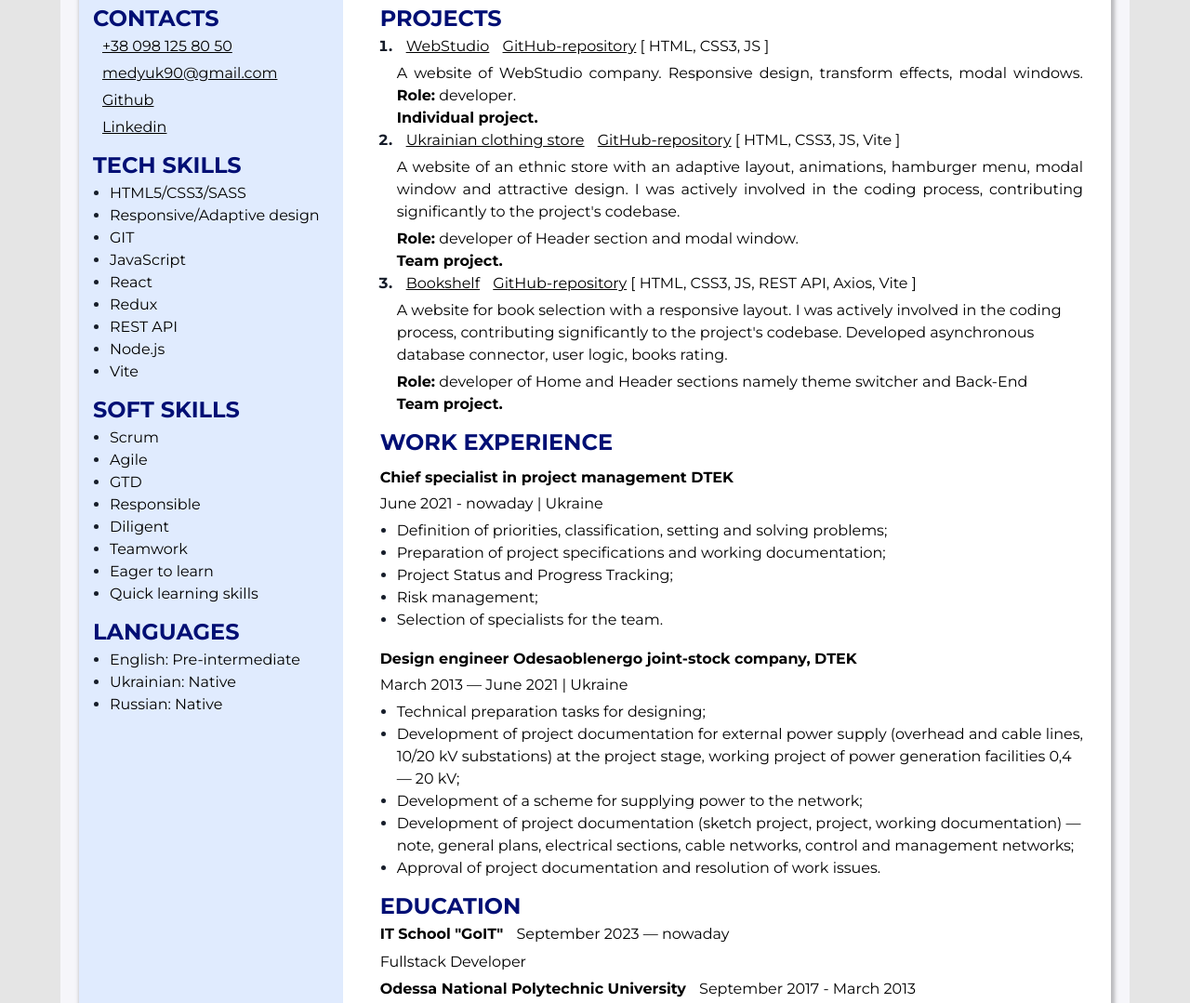
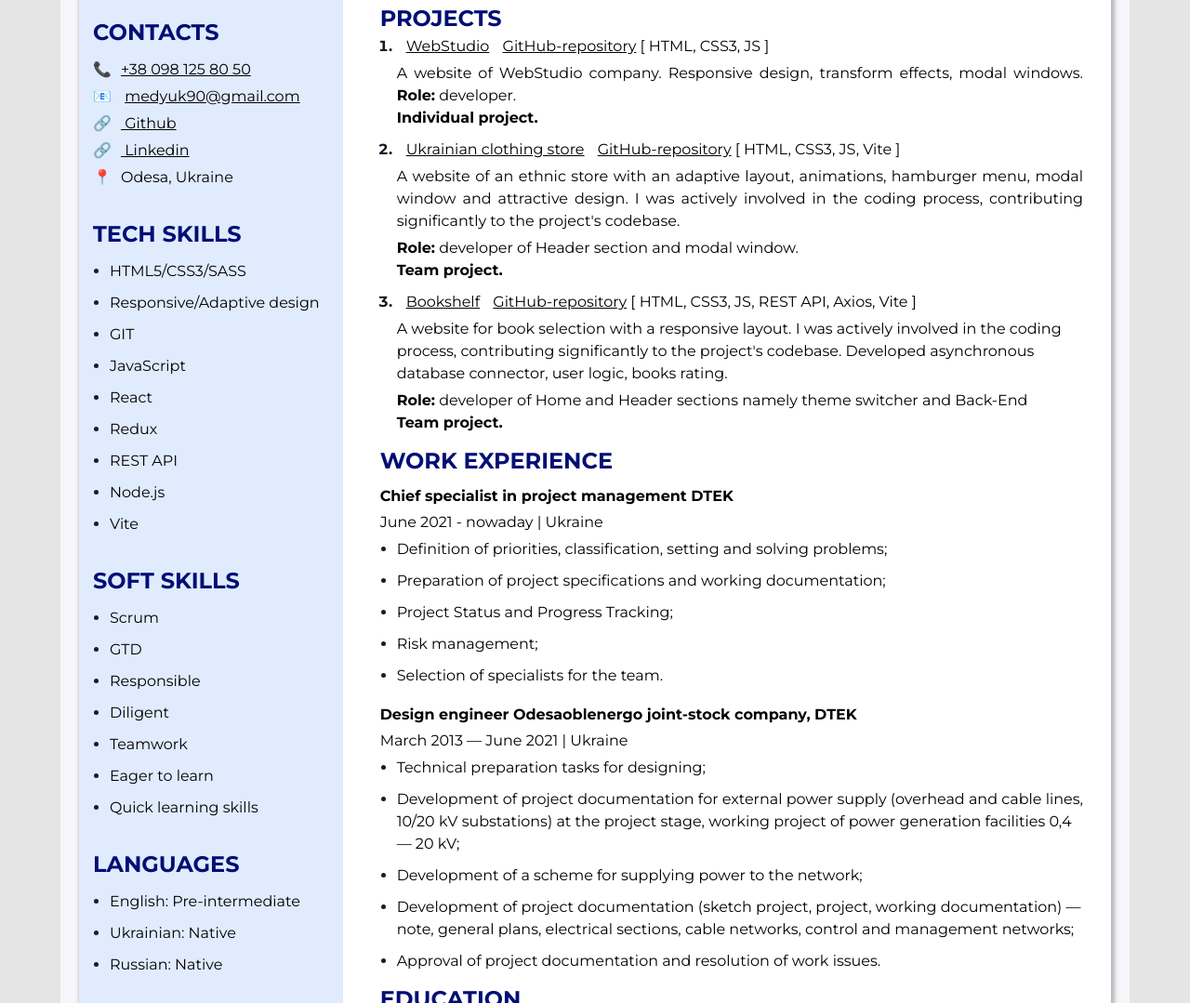
Before and after one commit to MediukIV/My-resume, a plain HTML site: page index.html in a window 1280 px wide. Shown: the part 380-1459 px from the top of the page at 93% size. Drawn offline with Linux system fonts and the light colour scheme.

Commit message:
add_corect

```diff
--- a/css/style.css
+++ b/css/style.css
@@ -73,6 +73,7 @@ h4 {
 }
 span {
     color: #000000;
+    margin-left: 10px;
 }
 p {
     font-weight: 400;
@@ -95,7 +96,7 @@ ul {
 }
 li {
     font-weight: 400;
-
+    margin-top: 10px;
     line-height: 24px;
 }
 b {
@@ -112,16 +113,18 @@ b {
     box-shadow: 0px 4px 4px rgba(0, 0, 0, 0.25);
 }
 .sidebar-content {
-    margin: 15px;
+    margin-left: 15px;
 }
 img {
     max-width: 100%;
     padding-top: 50px;
-    margin-bottom: 5px;
+}
+.sidebar-block-title {
+    margin-bottom: 20px;
 }
 
-.contact {
-    margin-bottom: 10px;
+.sidebar-block {
+    margin-top: 40px;
 }
 /* SIDEBAR END*/
 .profession {
--- a/index.html
+++ b/index.html
@@ -69,7 +69,7 @@
 
                 <!-- Company 1 -->
                 <div>
-                    <h4>Chief specialist in project management <span>DTEK</span></h4>
+                    <h4>Chief specialist in project management DTEK</h4>
                     <p class="data">June 2021 - nowaday | Ukraine</p>
 
                     <ul>
@@ -87,7 +87,7 @@
 
                 <!-- Company 2 -->
                 <div>
-                    <h4>Design engineer <span>Odesaoblenergo joint-stock company, DTEK</span></h4>
+                    <h4>Design engineer Odesaoblenergo joint-stock company, DTEK</h4>
                     <p class="data">March 2013 — June 2021 | Ukraine</p>
 
                     <ul>
@@ -138,18 +138,19 @@
             <!-- Sidebar-content -->
             <div class="sidebar-content">
                 <!-- Contacts -->
-                <div>
-                    <h2 class="contact">CONTACTS</h2>
-                    <p> <a href="tel:+380981258050">+38 098 125 80 50</a></p>
-                    <p>
+                <div class="sidebar-block">
+                    <h2 class="sidebar-block-title">CONTACTS</h2>
+                    <p>📞<a href="tel:+380981258050">+38 098 125 80 50</a></p>
+                    <p>📧
                         <a href="mailto:mailto:medyuk90@gmail.com">medyuk90@gmail.com</a>
                     </p>
-                    <p> <a href="https://github.com/MediukIV" target="_blank" rel="noopener noreferrer"> Github</a></p>
-                    <p> <a href="https://www.linkedin.com/in/ihor-mediuk-886a38301/" target="_blank" rel="noopener noreferrer"> Linkedin</a></p>
+                    <p>🔗<a href="https://github.com/MediukIV" target="_blank" rel="noopener noreferrer"> Github</a></p>
+                    <p>🔗<a href="https://www.linkedin.com/in/ihor-mediuk-886a38301/" target="_blank" rel="noopener noreferrer"> Linkedin</a></p>
+                    <p>📍<span>Odesa, Ukraine</span></p>
                 </div>
                 <!-- Tech Skills -->
-                <div>
-                    <h2>TECH SKILLS</h2>
+                <div class="sidebar-block">
+                    <h2 class="sidebar-block-title">TECH SKILLS</h2>
                     <ul>
                         <li>HTML5/CSS3/SASS</li>
                         <li>Responsive/Adaptive design</li>
@@ -163,11 +164,10 @@
                     </ul>
                 </div>
                 <!-- Soft Skills -->
-                <div>
-                    <h2>SOFT SKILLS</h2>
+                <div class="sidebar-block">
+                    <h2 class="sidebar-block-title">SOFT SKILLS</h2>
                     <ul>
                         <li>Scrum</li>
-                        <li>Agile</li>
                         <li>GTD</li>
                         <li>Responsible</li>
                         <li>Diligent</li>
@@ -177,8 +177,8 @@
                     </ul>
                 </div>
                 <!-- Languages -->
-                <div>
-                    <h2>LANGUAGES</h2>
+                <div class="sidebar-block">
+                    <h2 class="sidebar-block-title">LANGUAGES</h2>
                     <ul>
                         <li>English: Pre-intermediate</li>
                         <li>Ukrainian: Native</li>
```
